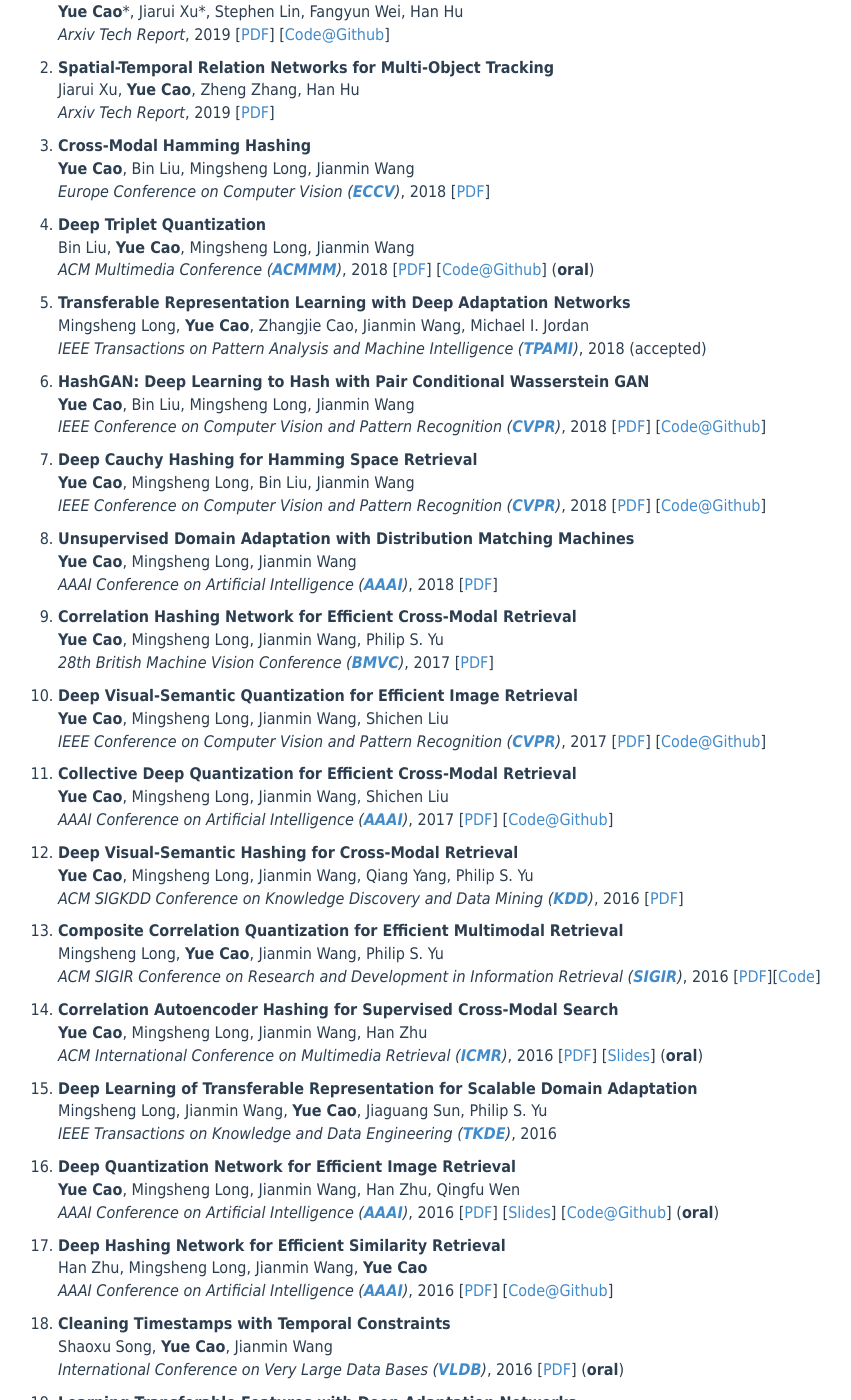
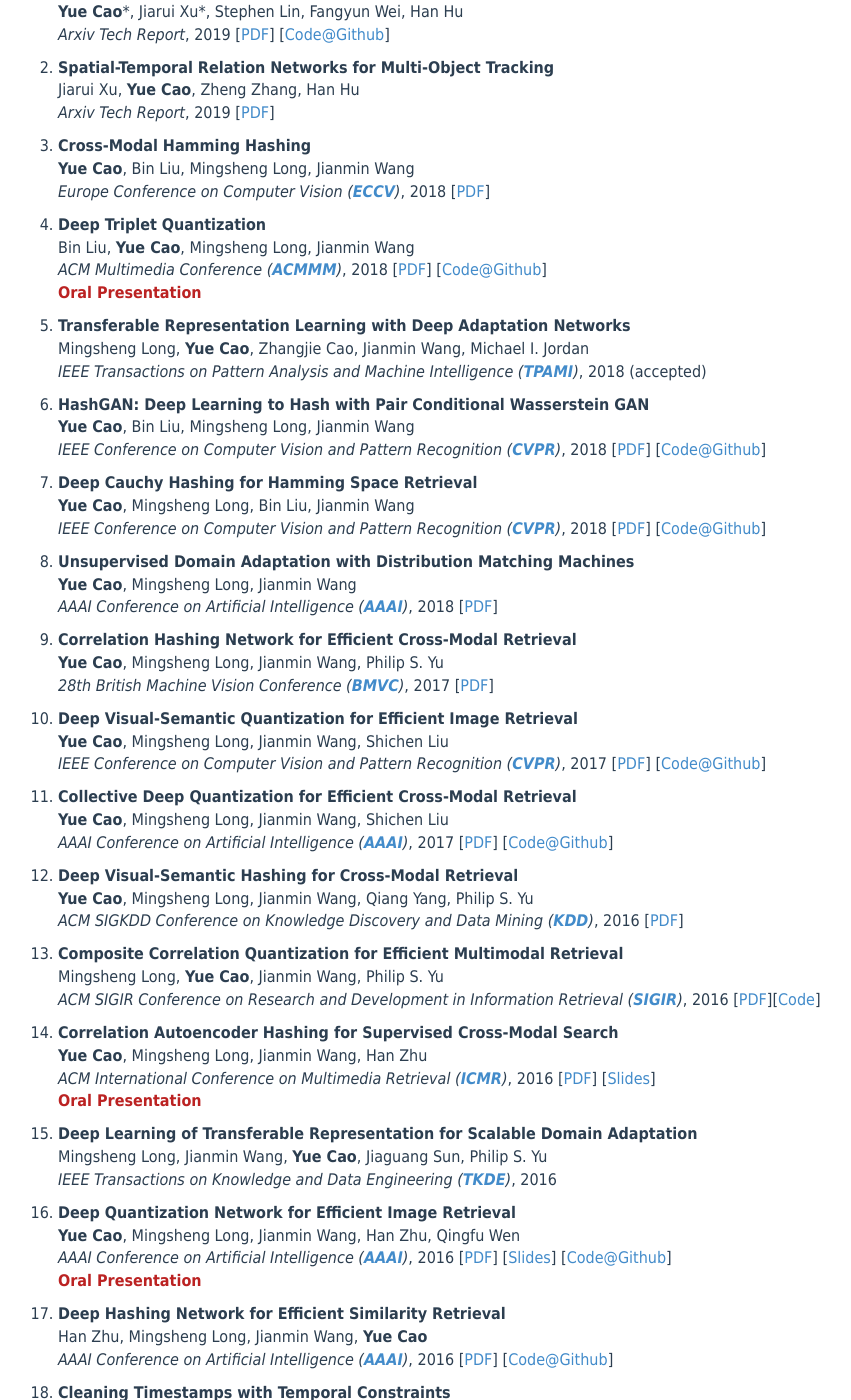
Before and after one commit to caoyue10/caoyue10.github.io, a Jekyll site: the page built from index.html, in a window 1280 px wide and 1400 px high, scrolled down 667 px. Shown: the whole window, without its empty margins (152-1003 px from the left). Built offline with Jekyll 4.4.1, drawn with Linux system fonts in a browser that asks for light colours; the list of posts is cut into pages by our own code.

Commit message:
Update index.html

```diff
--- a/index.html
+++ b/index.html
@@ -56,7 +56,8 @@
         </li>
 	<li><p><strong>Deep Triplet Quantization</strong><br>
             Bin Liu, <strong>Yue Cao</strong>, Mingsheng Long, Jianmin Wang<br>
-            <em>ACM Multimedia Conference (<a href="http://www.acmmm.org/2018/"><strong>ACMMM</strong></a>)</em>, 2018 [<a href="doc/deep-triplet-quantization-acmmm18.pdf">PDF</a>] [<a href="https://github.com/thulab/DeepHash">Code@Github</a>] (<strong>oral</strong>)
+            <em>ACM Multimedia Conference (<a href="http://www.acmmm.org/2018/"><strong>ACMMM</strong></a>)</em>, 2018 [<a href="doc/deep-triplet-quantization-acmmm18.pdf">PDF</a>] [<a href="https://github.com/thulab/DeepHash">Code@Github</a>] <br>
+	    <span class="highlight"><strong>Oral Presentation</strong></span>
             </p>
         </li>
 	<li>
@@ -130,7 +131,8 @@
             <br>
             <em>ACM International Conference on Multimedia Retrieval (<a href="http://www.icmr2016.com/index.html"><strong>ICMR</strong></a>)</em>, 2016
 	    [<a href="doc/correlation-autoencoder-hashing-cah-icmr16.pdf">PDF</a>] [<a href="doc/correlation-autoencoder-hashing-cah-slides-icmr16.pdf"
->Slides</a>] (<strong>oral</strong>)
+>Slides</a>] <br>
+            <span class="highlight"><strong>Oral Presentation</strong></span>
         </p></li>
         <li>
             <p>
@@ -145,7 +147,8 @@
             <strong>Yue Cao</strong>, Mingsheng Long, Jianmin Wang, Han Zhu, Qingfu Wen
             <br>
             <em>AAAI Conference on Artificial Intelligence (<a href="http://www.aaai.org/Conferences/AAAI/aaai16.php"><strong>AAAI</strong></a>)</em>, 2016
-            [<a href="doc/deep-quantization-networks-dqn-aaai16.pdf">PDF</a>] [<a href="doc/deep-quantization-networks-dqn-slides-aaai16.pdf">Slides</a>] [<a href="https://github.com/caoyue10/cvpr17-dvsq/tree/aaai16-dqn">Code@Github</a>] (<strong>oral</strong>)
+            [<a href="doc/deep-quantization-networks-dqn-aaai16.pdf">PDF</a>] [<a href="doc/deep-quantization-networks-dqn-slides-aaai16.pdf">Slides</a>] [<a href="https://github.com/caoyue10/cvpr17-dvsq/tree/aaai16-dqn">Code@Github</a>] <br>
+	    <span class="highlight"><strong>Oral Presentation</strong></span>
         </p></li>
         <li><p>
             <strong>Deep Hashing Network for Efficient Similarity Retrieval</strong>
@@ -161,7 +164,9 @@
             Shaoxu Song, <strong>Yue Cao</strong>, Jianmin Wang
             <br>
             <em>International Conference on Very Large Data Bases (<a href="http://vldb2016.persistent.com/index.html"><strong>VLDB</strong></a>)</em>, 2016
-            [<a href="http://ise.thss.tsinghua.edu.cn/sxsong/doc/16vldb.pdf">PDF</a>] (<strong>oral</strong>)
+            [<a href="http://ise.thss.tsinghua.edu.cn/sxsong/doc/16vldb.pdf">PDF</a>]
+	    <br>
+	    <span class="highlight"><strong>Oral Presentation</strong></span>
         </p></li>
         <li>
             <p><strong>Learning Transferable Features with Deep Adaptation Networks</strong><br>
```
